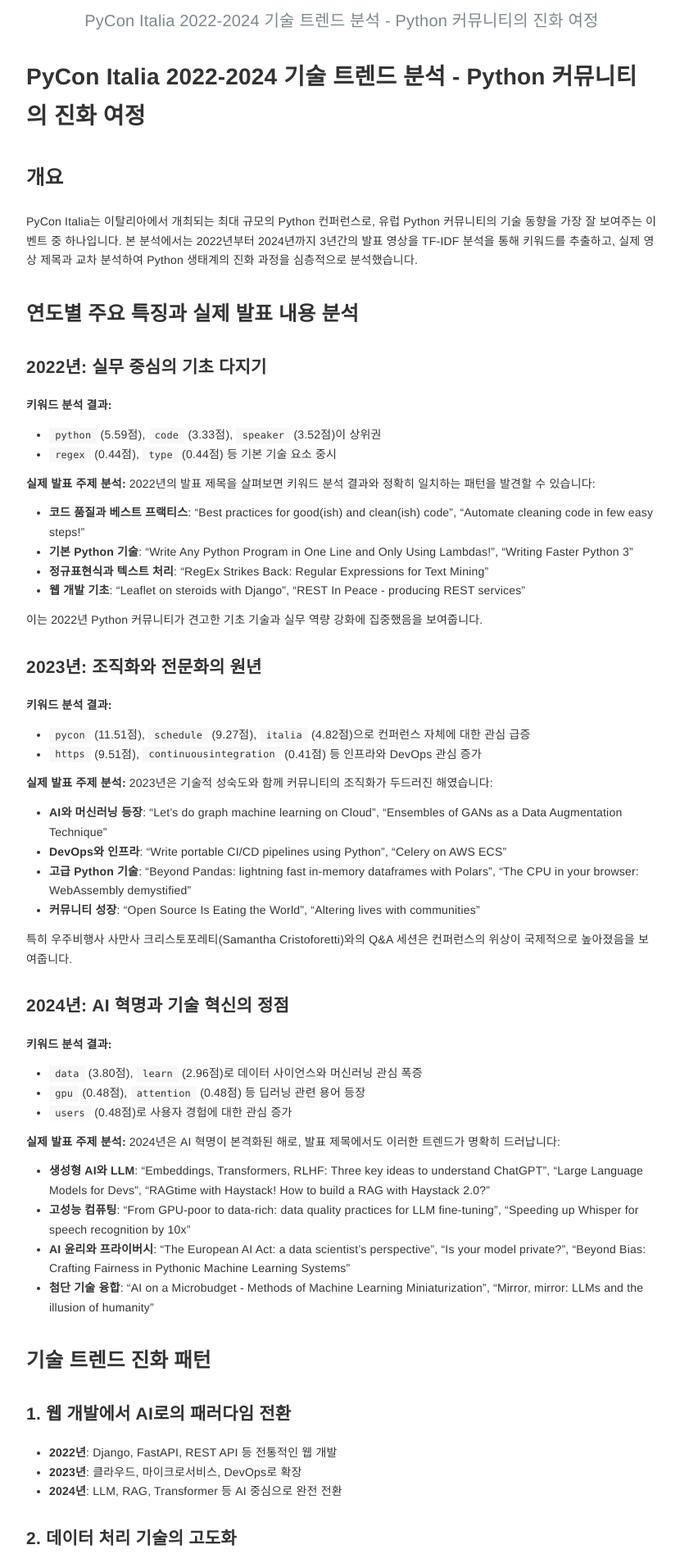
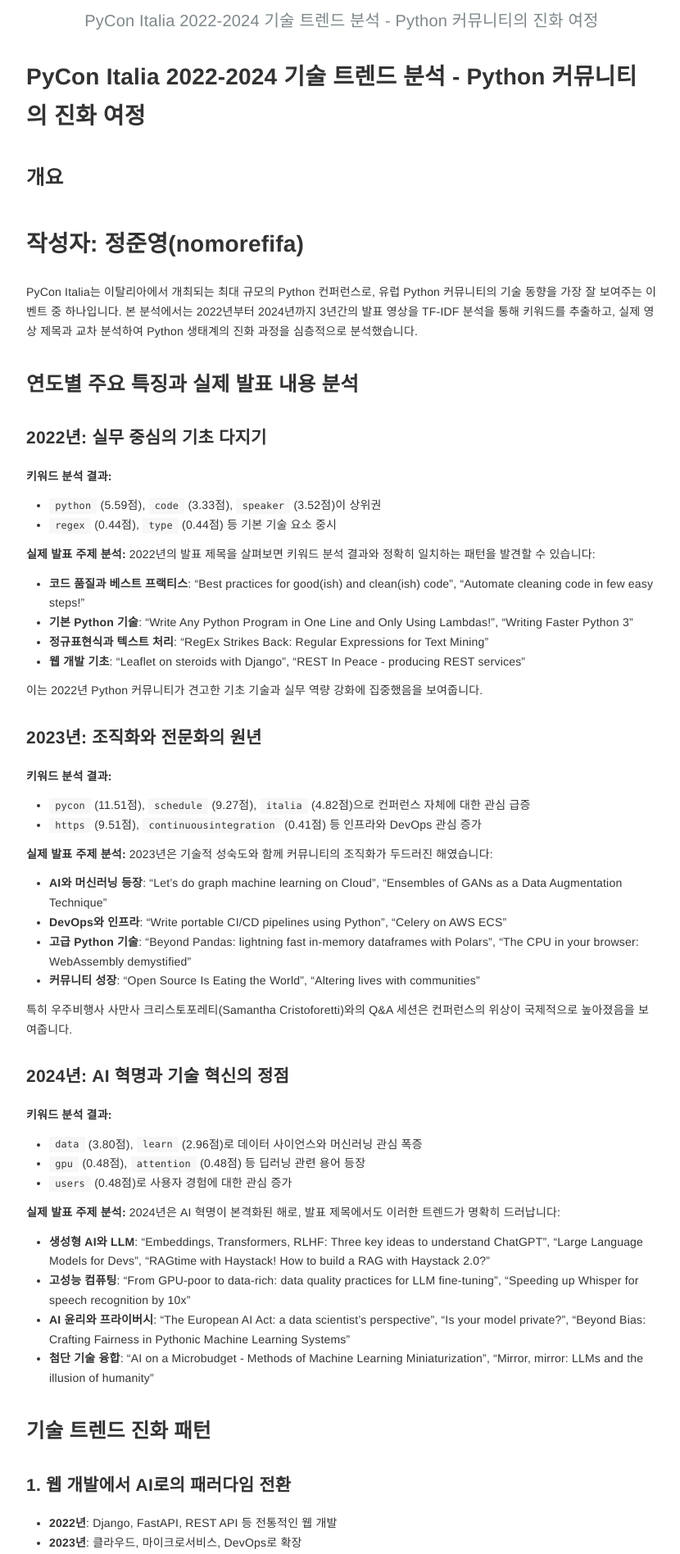
Before and after one commit to GSIII/edabook, a Jekyll site: the page built from _posts/2025-05-25-pyconit-junyoung.md, in a window 1280 px wide. Shown: the top 1896 px of the page at 82% size, without its empty margins (223-1053 px from the left). Built offline with Jekyll 4.4.1, drawn with Linux system fonts in a browser that asks for light colours; some of the changed text lies outside the part shown.

Commit message:
Update 2025-05-25-pyconit-junyoung.md
mermaid: true 변경 및 작성자 이름 추가

```diff
--- a/_posts/2025-05-25-pyconit-junyoung.md
+++ b/_posts/2025-05-25-pyconit-junyoung.md
@@ -4,10 +4,11 @@ author: 정준영
 date: 2025-05-25
 category: 파이콘 이탈리아 2022-2023 분석
 layout: post
+mermaid: true
 ---
 
 ## 개요
-
+# 작성자: 정준영(nomorefifa)
 PyCon Italia는 이탈리아에서 개최되는 최대 규모의 Python 컨퍼런스로, 유럽 Python 커뮤니티의 기술 동향을 가장 잘 보여주는 이벤트 중 하나입니다. 본 분석에서는 2022년부터 2024년까지 3년간의 발표 영상을 TF-IDF 분석을 통해 키워드를 추출하고, 실제 영상 제목과 교차 분석하여 Python 생태계의 진화 과정을 심층적으로 분석했습니다.
 
 ## 연도별 주요 특징과 실제 발표 내용 분석
```
